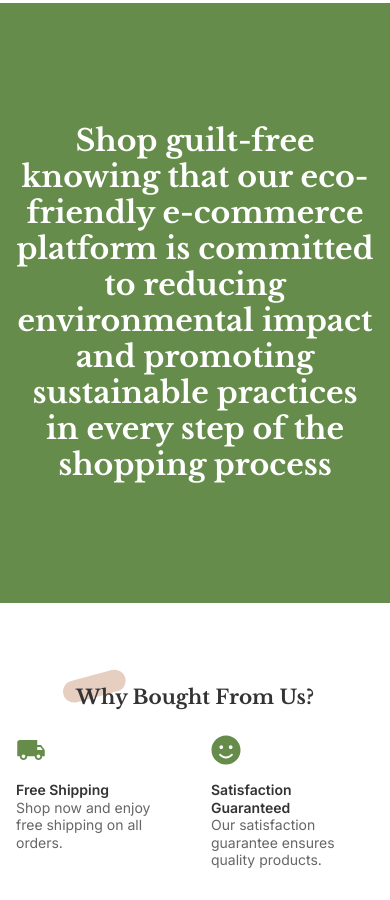
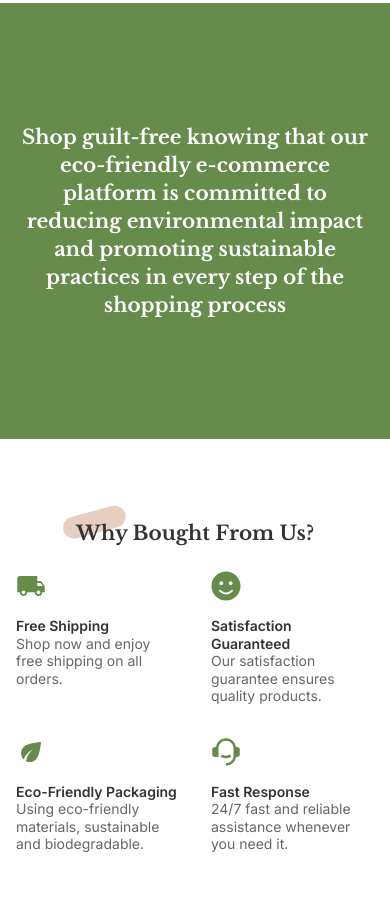
Before and after one commit to faracutrisfa/EcoShop, a React (Vite) app: page / in a window 390 px wide. Shown: the part 2880-3780 px from the top of the page. Built offline with nearby package versions, Linux system fonts and the light colour scheme.

Commit message:
style: add responsive text for quotes component

```diff
--- a/src/components/HomePage/Quotes.jsx
+++ b/src/components/HomePage/Quotes.jsx
@@ -3,7 +3,7 @@ import React from 'react'
 const Quotes = () => {
     return (
         <div className='px-4 md:px-10 lg:px-16 bg-primary py-[120px]'>
-            <h1 className='text-center text-3xl font-bold font-libre text-white '>Shop guilt-free knowing that our eco-friendly e-commerce platform is committed to reducing environmental impact and promoting sustainable practices in every step of the shopping process</h1>
+            <h1 className='text-center text-xl lg:text-3xl font-bold font-libre text-white '>Shop guilt-free knowing that our eco-friendly e-commerce platform is committed to reducing environmental impact and promoting sustainable practices in every step of the shopping process</h1>
         </div>
     )
 }
```
